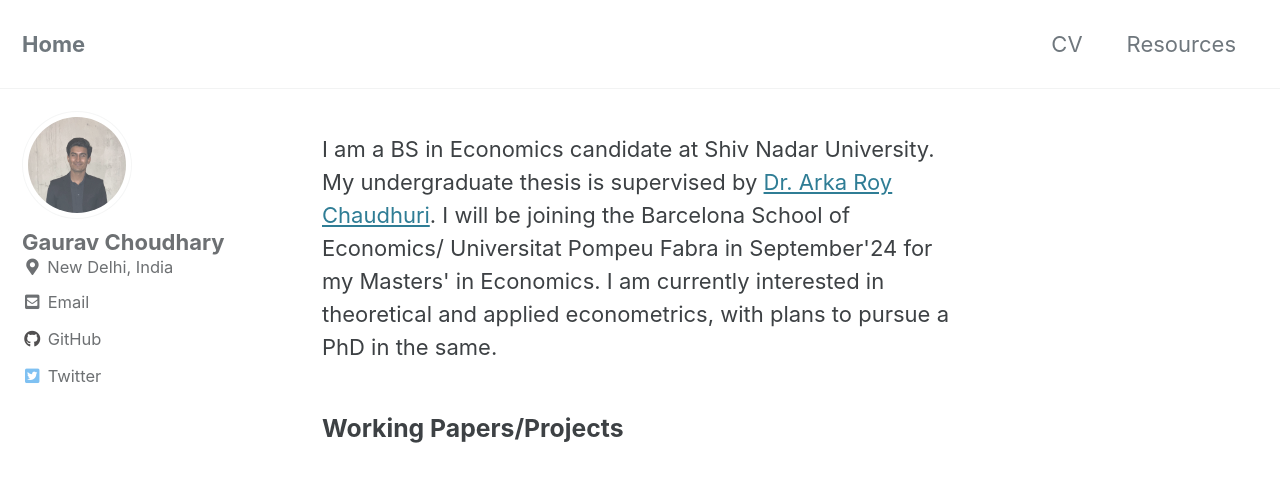
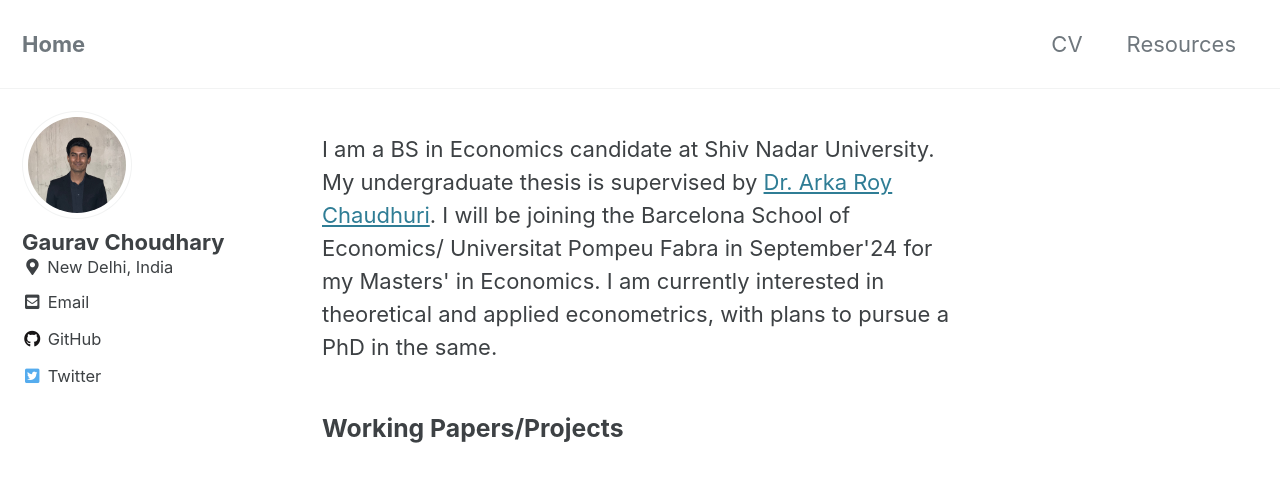
Before and after one commit to gajgaurav/gajgaurav.github.io, a Jekyll site: the page built from index.html, in a window 1280 px wide. Shown: the top 482 px of the page. Built offline with Jekyll 4.4.1, drawn with Linux system fonts in a browser that asks for light colours; cached includes are drawn as plain includes; the list of posts is cut into pages by our own code.

Commit message:
Update _sidebar.scss

```diff
--- a/_sass/minimal-mistakes/_sidebar.scss
+++ b/_sass/minimal-mistakes/_sidebar.scss
@@ -19,9 +19,9 @@
   @include breakpoint($large) {
     float: left;
     width: calc(#{$right-sidebar-width-narrow} - 1em);
-    opacity: 0.75;
-    -webkit-transition: opacity 0.2s ease-in-out;
-    transition: opacity 0.2s ease-in-out;
+    opacity: 1;
+    -webkit-transition: none;
+    transition: none;
 
     &:hover {
       opacity: 1;
```
